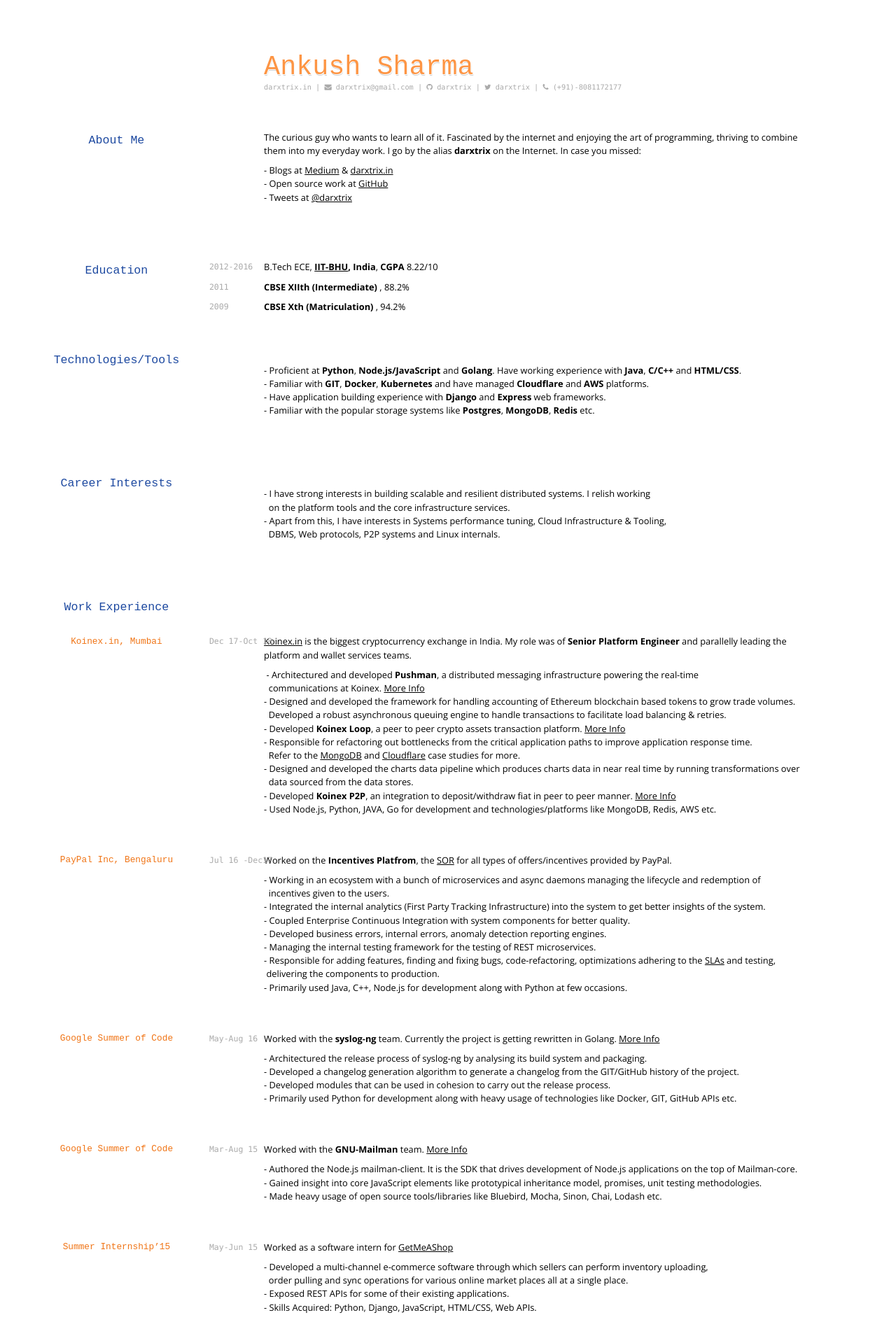
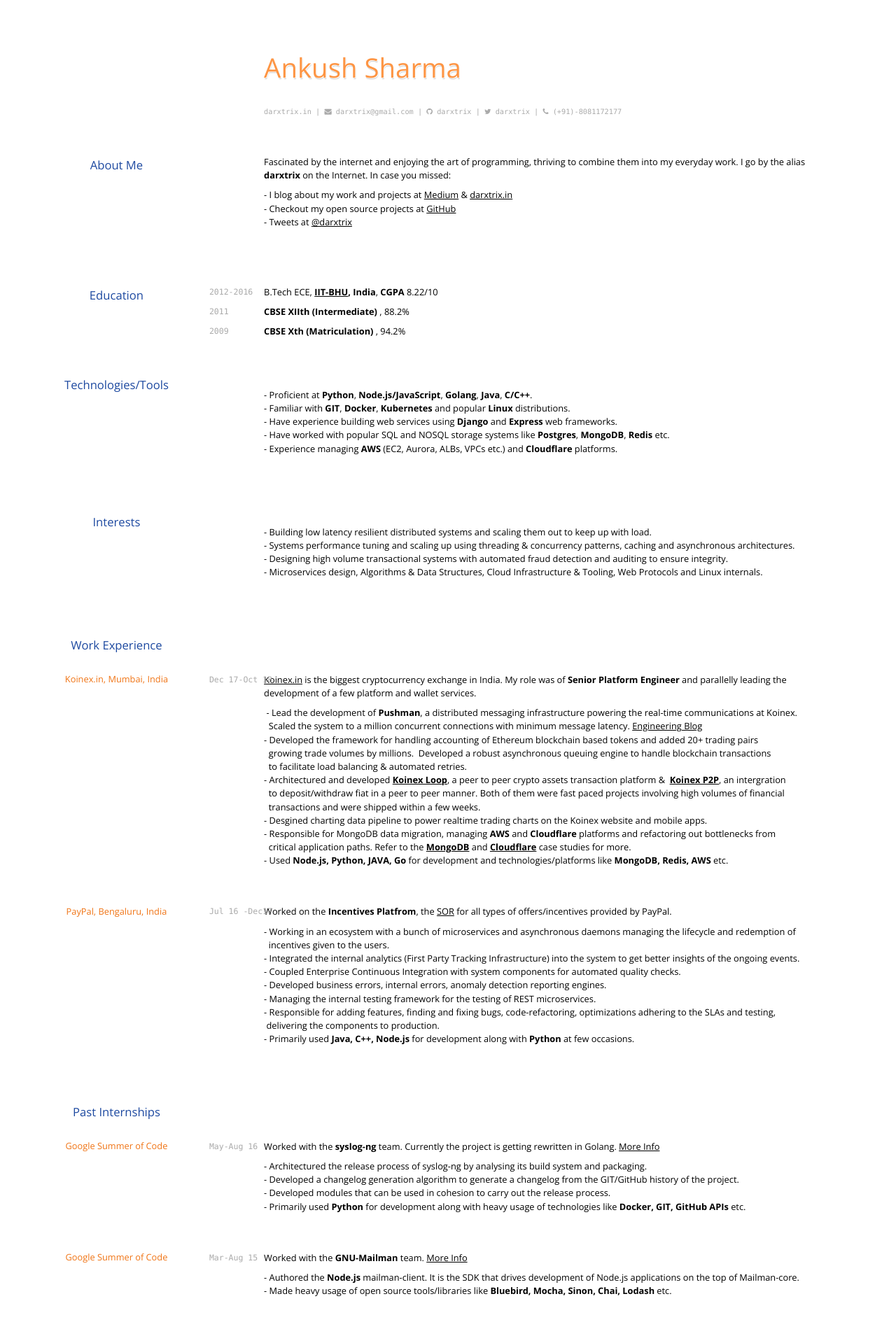
Before and after one commit to darxtrix/resume, a Jekyll site: the page built from index.md, in a window 1280 px wide. Shown: the top 1909 px of the page at 70% size. Built offline with Jekyll 4.4.1, drawn with Linux system fonts in a browser that asks for light colours; nearby versions of some CDN libraries; some of the changed text lies outside the part shown.

Commit message:
Refactored and rewritten

```diff
--- a/index.md
+++ b/index.md
@@ -3,7 +3,7 @@
 title: Ankush Sharma's cv
 ---
 # Ankush Sharma
-
+<br/>
 <div id="webaddress">
 <a href="http://darxtrix.in">darxtrix.in</a>
 |
@@ -20,10 +20,10 @@
 ## About Me
 
 
-The curious guy who wants to learn all of it. Fascinated by the internet and enjoying the art of programming, thriving to combine them into my everyday work. I go by the alias **darxtrix** on the Internet. In case you missed:
+Fascinated by the internet and enjoying the art of programming, thriving to combine them into my everyday work. I go by the alias **darxtrix** on the Internet. In case you missed:
 <pre>
-<p>- Blogs at <a href="https://medium.com/@darxtrix">Medium</a> & <a href="http://darxtrix.in">darxtrix.in</a>
-- Open source work at <a href="https://github.com/darxtrix">GitHub</a>
+<p>- I blog about my work and projects at <a href="https://medium.com/@darxtrix">Medium</a> & <a href="http://darxtrix.in">darxtrix.in</a>
+- Checkout my open source projects at <a href="https://github.com/darxtrix">GitHub</a>
 - Tweets at <a href="https://twitter.com/darxtrix">@darxtrix</a>
 </p>
 </pre>
@@ -46,54 +46,60 @@
 
 <pre>
 <p>
-- Proficient at <strong>Python</strong>, <strong>Node.js/JavaScript</strong> and <strong>Golang</strong>. Have working experience with <strong>Java</strong>, <strong>C/C++</strong> and <strong>HTML/CSS</strong>.
-- Familiar with <strong>GIT</strong>, <strong>Docker</strong>, <strong>Kubernetes</strong> and have managed <strong>Cloudflare</strong> and <strong>AWS</strong> platforms.
-- Have application building experience with <strong>Django</strong> and <strong>Express</strong> web frameworks.
-- Familiar with the popular storage systems like <strong>Postgres</strong>, <strong>MongoDB</strong>, <strong>Redis</strong> etc.
+- Proficient at <strong>Python</strong>, <strong>Node.js/JavaScript</strong>, <strong>Golang</strong>, <strong>Java</strong>, <strong>C/C++</strong>.
+- Familiar with <strong>GIT</strong>, <strong>Docker</strong>, <strong>Kubernetes</strong> and popular <strong>Linux</strong> distributions.
+- Have experience building web services using <strong>Django</strong> and <strong>Express</strong> web frameworks.
+- Have worked with popular SQL and NOSQL storage systems like <strong>Postgres</strong>, <strong>MongoDB</strong>, <strong>Redis</strong> etc.
+- Experience managing <strong>AWS</strong> (EC2, Aurora, ALBs, VPCs etc.) and <strong>Cloudflare</strong> platforms.
 </p>
 </pre>
 
 
-## Career Interests
+## Interests
 <pre>
 <p>
-- I have strong interests in building scalable and resilient distributed systems. I relish working <br/>  on the platform tools and the core infrastructure services.
-- Apart from this, I have interests in Systems performance tuning, Cloud Infrastructure & Tooling, <br/>  DBMS, Web protocols, P2P systems and Linux internals.
+- Building low latency resilient distributed systems and scaling them out to keep up with load.
+- Systems performance tuning and scaling up using threading & concurrency patterns, caching and asynchronous architectures.
+- Designing high volume transactional systems with automated fraud detection and auditing to ensure integrity.
+- Microservices design, Algorithms & Data Structures, Cloud Infrastructure & Tooling, Web Protocols and Linux internals.
 </p>
 </pre>
 
 ## Work Experience
 <br/>
 
-### Koinex.in, Mumbai
+### Koinex.in, Mumbai, India
 
 `Dec 17-Oct 18`
-[Koinex.in](http://koinex.in) is the biggest cryptocurrency exchange in India. My role was of <strong>Senior Platform Engineer</strong> and parallelly leading the platform and wallet services teams.
+[Koinex.in](http://koinex.in) is the biggest cryptocurrency exchange in India. My role was of <strong>Senior Platform Engineer</strong> and parallelly leading the development of a few platform and wallet services.
 <pre>
-<p> - Architectured and developed <strong>Pushman</strong>, a distributed messaging infrastructure powering the real-time <br/>  communications at Koinex. <a href="https://medium.com/koinex-crunch/pushman-the-koinex-standard-for-realtime-experience-4122d2715c92">More Info</a>
-- Designed and developed the framework for handling accounting of Ethereum blockchain based tokens to grow trade volumes.<br/>  Developed a robust asynchronous queuing engine to handle transactions to facilitate load balancing & retries.
-- Developed <strong>Koinex Loop</strong>, a peer to peer crypto assets transaction platform. <a href="https://koinex.in/loop">More Info</a>
-- Responsible for refactoring out bottlenecks from the critical application paths to improve application response time. <br/>  Refer to the <a href="https://www.mongodb.com/blog/post/digital-cryptocurrency-exchange-overcomes-scaling-challenges-with-mongodb-atlas">MongoDB</a> and <a href="https://www.cloudflare.com/case-studies/koinex/">Cloudflare</a> case studies for more.
-- Designed and developed the charts data pipeline which produces charts data in near real time by running transformations over <br/>  data sourced from the data stores.
-- Developed <strong>Koinex P2P</strong>, an integration to deposit/withdraw fiat in peer to peer manner. <a href="https://medium.com/koinex-crunch/koinex-upgrade-3-0-0-inr-revived-cd6d82c6b7e1">More Info</a>
-- Used Node.js, Python, JAVA, Go for development and technologies/platforms like MongoDB, Redis, AWS etc.
+<p> - Lead the development of <strong>Pushman</strong>, a distributed messaging infrastructure powering the real-time communications at Koinex.<br/>  Scaled the system to a million concurrent connections with minimum message latency. <a href="https://medium.com/koinex-crunch/pushman-the-koinex-standard-for-realtime-experience-4122d2715c92">Engineering Blog</a>
+- Developed the framework for handling accounting of Ethereum blockchain based tokens and added 20+ trading pairs <br/>  growing trade volumes by millions.  Developed a robust asynchronous queuing engine to handle blockchain transactions <br/>  to facilitate load balancing & automated retries.
+- Architectured and developed <strong><a href="https://koinex.in/loop">Koinex Loop</a></strong>, a peer to peer crypto assets transaction platform & <strong> <a href="https://medium.com/koinex-crunch/koinex-upgrade-3-0-0-inr-revived-cd6d82c6b7e1">Koinex P2P</a></strong>, an intergration <br/>  to deposit/withdraw fiat in a peer to peer manner. Both of them were fast paced projects involving high volumes of financial <br/>  transactions and were shipped within a few weeks.
+- Desgined charting data pipeline to power realtime trading charts on the Koinex website and mobile apps.
+- Responsible for MongoDB data migration, managing <strong>AWS</strong> and <strong>Cloudflare</strong> platforms and refactoring out bottlenecks from <br/>  critical application paths. Refer to the <a href="https://www.mongodb.com/blog/post/digital-cryptocurrency-exchange-overcomes-scaling-challenges-with-mongodb-atlas"><strong>MongoDB</strong></a> and <a href="https://www.cloudflare.com/case-studies/koinex/"><strong>Cloudflare</strong></a> case studies for more.
+- Used <strong>Node.js, Python, JAVA, Go</strong> for development and technologies/platforms like <strong>MongoDB, Redis, AWS</strong> etc.
 </p>
 </pre>
 
-### PayPal Inc, Bengaluru
+### PayPal, Bengaluru, India
 
 `Jul 16 -Dec17`
 Worked on the <strong>Incentives Platfrom</strong>, the [SOR](https://en.wikipedia.org/wiki/System_of_record) for all types of offers/incentives provided by PayPal.
 <pre>
-<p>- Working in an ecosystem with a bunch of microservices and async daemons managing the lifecycle and redemption of <br/>  incentives given to the users.
-- Integrated the internal analytics (First Party Tracking Infrastructure) into the system to get better insights of the system.
-- Coupled Enterprise Continuous Integration with system components for better quality.
+<p>- Working in an ecosystem with a bunch of microservices and asynchronous daemons managing the lifecycle and redemption of <br/>  incentives given to the users.
+- Integrated the internal analytics (First Party Tracking Infrastructure) into the system to get better insights of the ongoing events.
+- Coupled Enterprise Continuous Integration with system components for automated quality checks.
 - Developed business errors, internal errors, anomaly detection reporting engines.
 - Managing the internal testing framework for the testing of REST microservices.
-- Responsible for adding features, finding and fixing bugs, code-refactoring, optimizations adhering to the <a href="https://en.wikipedia.org/wiki/Service-level_agreement)">SLAs</a> and testing, <br/> delivering the components to production.
-- Primarily used Java, C++, Node.js for development along with Python at few occasions.
+- Responsible for adding features, finding and fixing bugs, code-refactoring, optimizations adhering to the SLAs and testing, <br/> delivering the components to production.
+- Primarily used <strong>Java, C++, Node.js</strong> for development along with <strong>Python</strong> at few occasions.
 </p>
 </pre>
+
+
+## Past Internships
+<br/>
 
 ### Google Summer of Code
 `May-Aug 16`
@@ -102,7 +108,7 @@
 <p>- Architectured the release process of syslog-ng by analysing its build system and packaging.
 - Developed a changelog generation algorithm to generate a changelog from the GIT/GitHub history of the project.
 - Developed modules that can be used in cohesion to carry out the release process.
-- Primarily used Python for development along with heavy usage of technologies like Docker, GIT, GitHub APIs etc.
+- Primarily used <strong>Python</strong> for development along with heavy usage of technologies like <strong>Docker, GIT, GitHub APIs</strong> etc.
 </p>
 </pre>
 
@@ -111,9 +117,8 @@
 `Mar-Aug 15`
 Worked with the __GNU-Mailman__ team. [More Info](https://gitlab.com/black-perl/mailman-client.js)
 <pre>
-<p>- Authored the Node.js mailman-client. It is the SDK that drives development of Node.js applications on the top of Mailman-core.
-- Gained insight into core JavaScript elements like prototypical inheritance model, promises, unit testing methodologies.
-- Made heavy usage of open source tools/libraries like Bluebird, Mocha, Sinon, Chai, Lodash etc.
+<p>- Authored the <strong>Node.js</strong> mailman-client. It is the SDK that drives development of Node.js applications on the top of Mailman-core.
+- Made heavy usage of open source tools/libraries like <strong>Bluebird, Mocha, Sinon, Chai, Lodash</strong> etc.
 </p>
 </pre>
 
@@ -125,39 +130,40 @@
 <pre>
 <p>- Developed a multi-channel e-commerce software through which sellers can perform inventory uploading,<br/>  order pulling and sync operations for various online market places all at a single place.
 - Exposed REST APIs for some of their existing applications.
-- Skills Acquired: Python, Django, JavaScript, HTML/CSS, Web APIs.
+- Skills Acquired: <strong>Python, Django, JavaScript, HTML/CSS</strong> etc.
 </p>
 </pre>
 
+<br/>
 ### MakeMyMails
 
 `Oct13-Feb14`
 Developed a cloud based application that powers users to do bulk emailing by using a single email template <br> with features like email scheduling, tracking etc. [More Info](https://www.youtube.com/watch?v=3gEAvQq6oAk)
 <pre>
 <p>- Winner at Startup-dash, New Delhi, 2014 and among the finalists of Google Cloud Developer Challenge 2013-2014.
-- Skills Acquired: Python, HTML/CSS, JavaScript, Django, Google APIs.
+- Skills Acquired: <strong>Python, HTML/CSS, JavaScript, Django</strong> etc.
 </p>
 </pre>
 
 
-## Talks
+## Conference Talks
 <br/>
 
 ### PyCon, India 2014
 
 `Sep 14`
-Delivered a talk at [Python Conference of India](https://in.pycon.org/) on the tools required to build Human Computer Interaction projects with Python [More Info](http://in.pycon.org/funnel/2014/208-python-the-eyes-of-real-world-computer-applications)
+Delivered a talk at <strong>[PyCon India](https://in.pycon.org/)</strong> on the tools required to build Human Computer Interaction projects with Python [More Info](http://in.pycon.org/funnel/2014/208-python-the-eyes-of-real-world-computer-applications)
 
 
-## Side Projects
+## Open Source Projects
 <br/>
 
 ### ptop
 
-A terminal based task manager for MacOSX & Linux based systems with real time visuals of resource usages. [More info](http://darxtrix.in/ptop)
+A terminal based task manager for MacOSX & Linux based systems with real time visuals of resource usages. [Project Link](http://darxtrix.in/ptop)
 
 ### lehar
-A Python library and a drop-in for your shell to generate histograms from data using relative ordering of data. [More Info](http://darxtrix.in/lehar)
+A Python library and a drop-in for your shell to generate histograms from data using relative ordering of data. [Project Link](http://darxtrix.in/lehar)
 
 ## Activities
 <br/>
@@ -169,7 +175,6 @@
 
 ### Code-4-2day
 
-Successfully coordinated an app development event Code-4-2day for the departmental fest UDYAM. It was an effort to build <br/>programming culture at IIT-BHU and to encourage fellow students to contribute to open source software.
+Successfully coordinated an app development event Code-4-2day for the departmental fest UDYAM. It was an effort to build <br/> programming culture at IIT-BHU and to encourage fellow students to contribute to open source software.
 
-
-<!--Last updated: Feb 10 2019 -->
+<!--Last updated: Feb 22 2019 -->
--- a/media/cv-print.css
+++ b/media/cv-print.css
@@ -107,7 +107,7 @@
 
 h1,h2,h3,h4 {
 	font-weight: 400;
-	font-family: Cousine,Verdana,sans-serif;
+	/*font-family: Cousine,Verdana,sans-serif;*/
 	width: 65%;
 }
 
--- a/media/cv-screen.css
+++ b/media/cv-screen.css
@@ -107,7 +107,7 @@
 
 h1,h2,h3,h4 {
 	font-weight: 400;
-	font-family: Cousine,Verdana,sans-serif;
+	/*font-family: Cousine,Verdana,sans-serif;*/
 	width: 65%;
 }
 
```
Also changed, not shown: index.html (+44 -39 lines).
